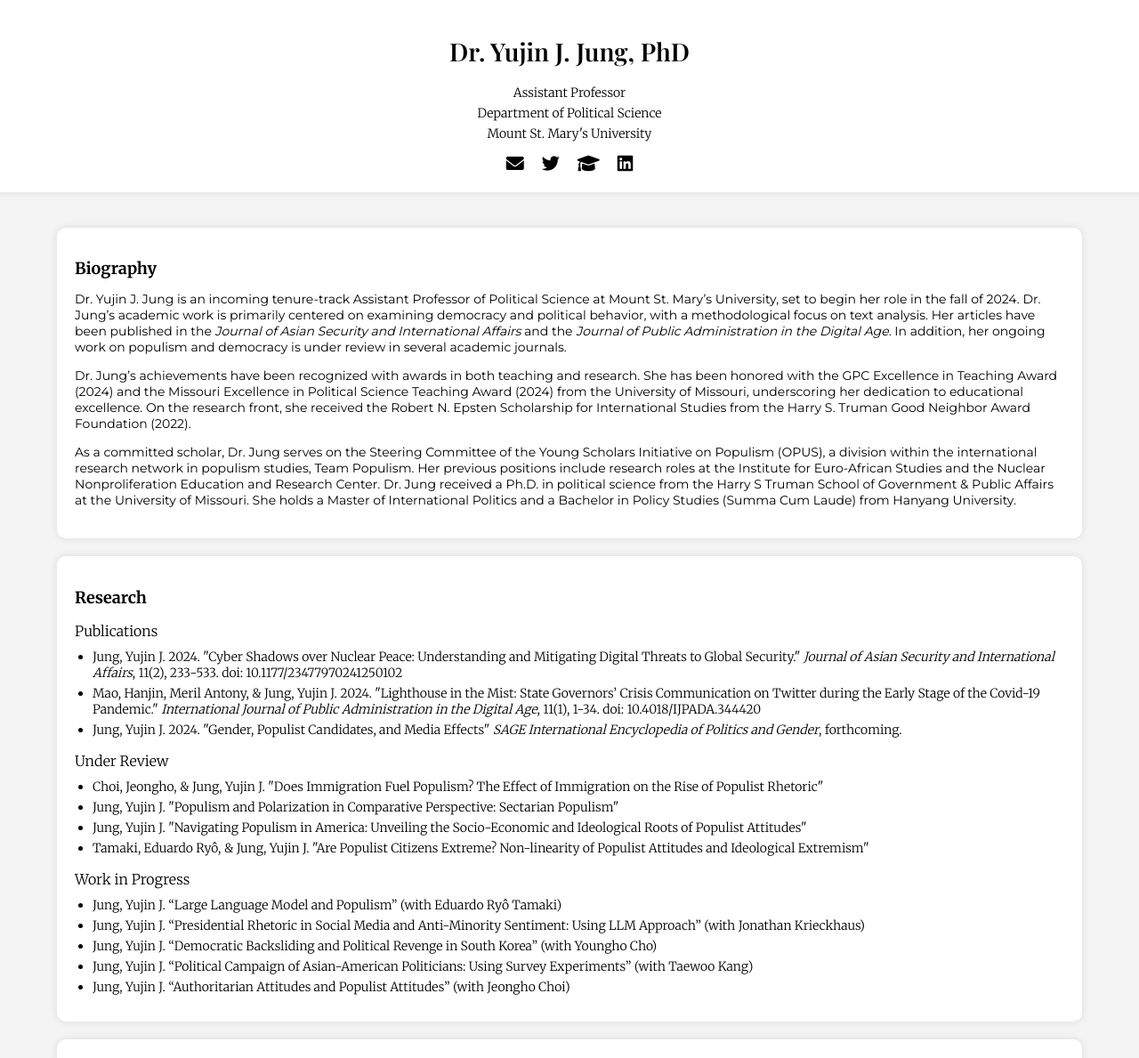
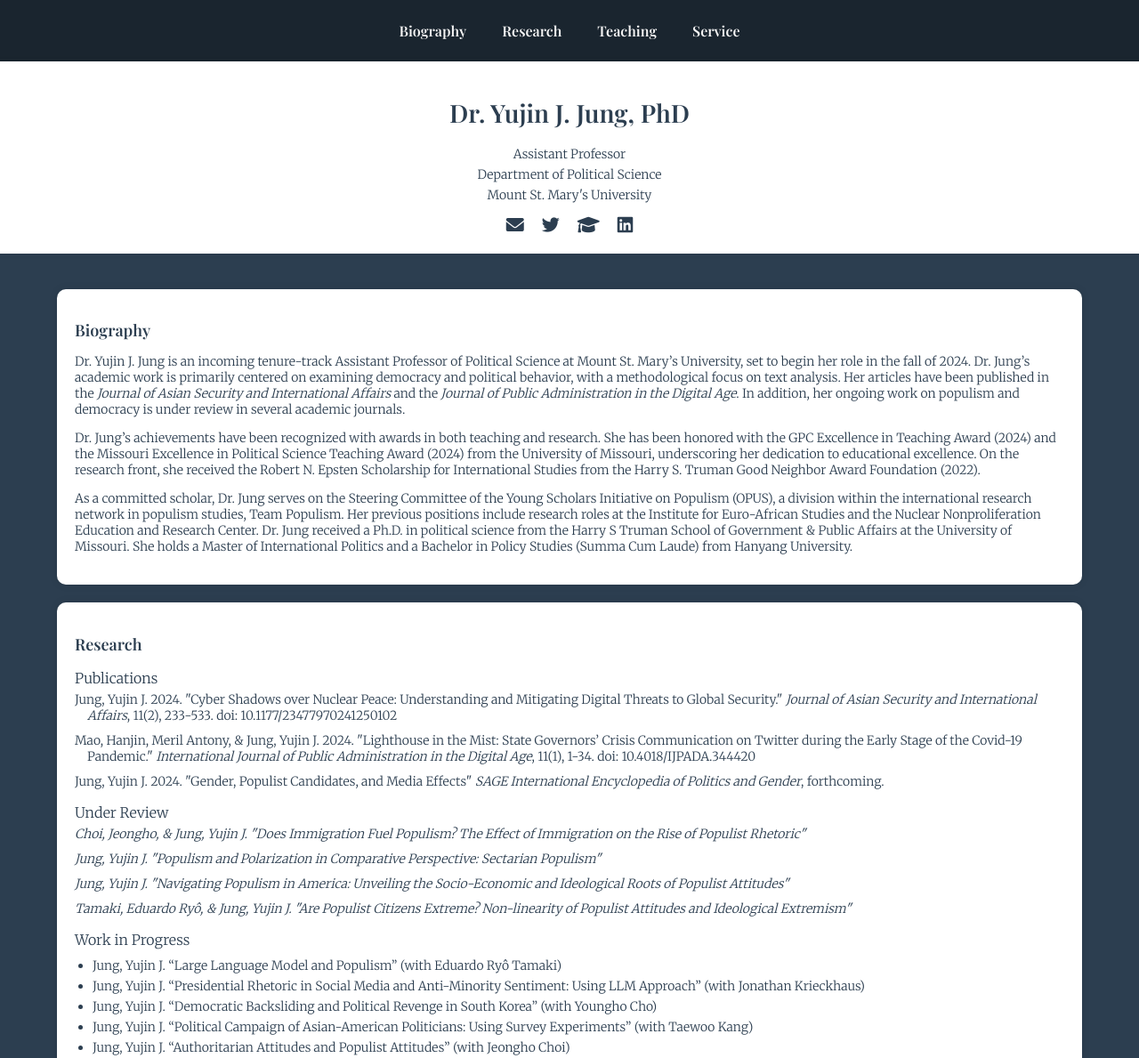
Before and after one commit to juliajung11/juliajung11.github.io, a plain HTML site: page index.html in a window 1280 px wide. Shown: the top 1189 px of the page at 89% size. Drawn offline with nearby package versions, Linux system fonts and the light colour scheme; a web font is replaced by a local one.

Commit message:
Update index.html

```diff
--- a/index.html
+++ b/index.html
@@ -16,7 +16,26 @@
             display: flex;
             flex-direction: column;
             align-items: center;
-            background-color: #f4f4f4;
+            background-color: #2C3E50; /* 전체 바탕화면을 짙은 네이비 색으로 수정 */
+            color: #f4f4f4; /* 글씨 색상을 흰색으로 변경 */
+        }
+        .navbar {
+            width: 100%;
+            background-color: #1A252F;
+            display: flex;
+            justify-content: center;
+            padding: 10px 0;
+        }
+        .navbar a {
+            color: #f4f4f4;
+            padding: 14px 20px;
+            text-decoration: none;
+            font-size: 16px;
+            font-family: 'Playfair Display', serif; /* 섹션 클릭 버튼 글씨체 변경 */
+        }
+        .navbar a:hover {
+            background-color: #3E5566;
+            color: white;
         }
         .header {
             text-align: center;
@@ -25,10 +44,12 @@
             width: 100%;
             box-shadow: 0 0 10px rgba(0, 0, 0, 0.1);
             font-family: 'Playfair Display', serif;
+            color: #2C3E50;
         }
         .header p {
             font-family: 'Merriweather', serif; /* Assistant Professor 텍스트 글씨체 변경 */
             margin: 5px 0; /* 줄 간격 줄임 */
+            color: #2C3E50;
         }
         .container {
             width: 90%; /* 양옆 폭을 넓힘 */
@@ -42,9 +63,10 @@
             border-radius: 10px;
             box-shadow: 0 0 10px rgba(0, 0, 0, 0.1);
             margin-bottom: 20px;
+            color: #2C3E50;
         }
         .section h2 {
-            font-family: 'Merriweather', serif;
+            font-family: 'Playfair Display', serif; /* 헤더 글씨체 변경 */
             font-weight: 700;
             margin-bottom: 10px;
             font-size: 18px; /* 글씨체를 한 단계 줄임 */
@@ -64,6 +86,18 @@
             font-family: 'Merriweather', serif; /* body 글씨체 변경 */
             font-weight: 300; /* LaTeX 스타일 */
         }
+        .section p, .section div {
+            font-family: 'Merriweather', serif; /* Biography 글씨체 변경 */
+            font-weight: 300; /* LaTeX 스타일 */
+        }
+        .publication, .under-review {
+            text-indent: -1em;
+            padding-left: 1em;
+            margin-bottom: 10px;
+        }
+        .under-review em {
+            font-style: italic; /* Under Review 제목 이탤릭체로 변경 */
+        }
         .divider {
             border-top: 1px solid #ccc;
             margin: 20px 0;
@@ -75,47 +109,49 @@
         }
         .social-icons a {
             margin: 0 10px;
-            color: #000;
+            color: #2C3E50;
             text-decoration: none;
             font-size: 20px; /* 글씨체를 한 단계 줄임 */
         }
     </style>
 </head>
 <body>
+    <div class="navbar">
+        <a href="#biography">Biography</a>
+        <a href="#research">Research</a>
+        <a href="#teaching">Teaching</a>
+        <a href="#service">Service</a>
+    </div>
     <div class="header">
         <h1>Dr. Yujin J. Jung, PhD</h1>
         <p>Assistant Professor</p>
         <p>Department of Political Science</p>
         <p>Mount St. Mary's University</p>
         <div class="social-icons">
-            <a href="mailto:y.j.jung@msmary.edu"><i class="fas fa-envelope"></i></a>
-            <a href="https://twitter.com/dryujinJung"><i class="fab fa-twitter"></i></a>
-            <a href="https://scholar.google.com/citations?user=QjueJIoAAAAJ&hl=en"><i class="fas fa-graduation-cap"></i></a>
-            <a href="https://www.linkedin.com/in/juliayujinjung/"><i class="fab fa-linkedin"></i></a>
+            <a href="mailto:yujin.jung@example.com"><i class="fas fa-envelope"></i></a>
+            <a href="https://twitter.com/yujin_jung"><i class="fab fa-twitter"></i></a>
+            <a href="https://scholar.google.com/citations?user=your-scholar-id"><i class="fas fa-graduation-cap"></i></a>
+            <a href="https://www.linkedin.com/in/yujin-jung"><i class="fab fa-linkedin"></i></a>
         </div>
     </div>
     <div class="container">
-        <div class="section">
+        <div id="biography" class="section">
             <h2>Biography</h2>
             <p>Dr. Yujin J. Jung is an incoming tenure-track Assistant Professor of Political Science at Mount St. Mary’s University, set to begin her role in the fall of 2024. Dr. Jung’s academic work is primarily centered on examining democracy and political behavior, with a methodological focus on text analysis. Her articles have been published in the <em>Journal of Asian Security and International Affairs</em> and the <em>Journal of Public Administration in the Digital Age</em>. In addition, her ongoing work on populism and democracy is under review in several academic journals.</p>
             <p>Dr. Jung’s achievements have been recognized with awards in both teaching and research. She has been honored with the GPC Excellence in Teaching Award (2024) and the Missouri Excellence in Political Science Teaching Award (2024) from the University of Missouri, underscoring her dedication to educational excellence. On the research front, she received the Robert N. Epsten Scholarship for International Studies from the Harry S. Truman Good Neighbor Award Foundation (2022).</p>
             <p>As a committed scholar, Dr. Jung serves on the Steering Committee of the Young Scholars Initiative on Populism (OPUS), a division within the international research network in populism studies, Team Populism. Her previous positions include research roles at the Institute for Euro-African Studies and the Nuclear Nonproliferation Education and Research Center. Dr. Jung received a Ph.D. in political science from the Harry S Truman School of Government & Public Affairs at the University of Missouri. She holds a Master of International Politics and a Bachelor in Policy Studies (Summa Cum Laude) from Hanyang University.</p>
         </div>
-        <div class="section">
+        <div id="research" class="section">
             <h2>Research</h2>
             <h3>Publications</h3>
-            <ul>
-                <li>Jung, Yujin J. 2024. "Cyber Shadows over Nuclear Peace: Understanding and Mitigating Digital Threats to Global Security." <em>Journal of Asian Security and International Affairs</em>, 11(2), 233-533. doi: 10.1177/23477970241250102</li>
-                <li>Mao, Hanjin, Meril Antony, & Jung, Yujin J. 2024. "Lighthouse in the Mist: State Governors’ Crisis Communication on Twitter during the Early Stage of the Covid-19 Pandemic." <em>International Journal of Public Administration in the Digital Age</em>, 11(1), 1-34. doi: 10.4018/IJPADA.344420</li>
-                <li>Jung, Yujin J. 2024. "Gender, Populist Candidates, and Media Effects" <em>SAGE International Encyclopedia of Politics and Gender</em>, forthcoming.</li>
-            </ul>
+            <div class="publication">Jung, Yujin J. 2024. "Cyber Shadows over Nuclear Peace: Understanding and Mitigating Digital Threats to Global Security." <em>Journal of Asian Security and International Affairs</em>, 11(2), 233-533. doi: 10.1177/23477970241250102</div>
+            <div class="publication">Mao, Hanjin, Meril Antony, & Jung, Yujin J. 2024. "Lighthouse in the Mist: State Governors’ Crisis Communication on Twitter during the Early Stage of the Covid-19 Pandemic." <em>International Journal of Public Administration in the Digital Age</em>, 11(1), 1-34. doi: 10.4018/IJPADA.344420</div>
+            <div class="publication">Jung, Yujin J. 2024. "Gender, Populist Candidates, and Media Effects" <em>SAGE International Encyclopedia of Politics and Gender</em>, forthcoming.</div>
             <h3>Under Review</h3>
-            <ul>
-                <li>Choi, Jeongho, & Jung, Yujin J. "Does Immigration Fuel Populism? The Effect of Immigration on the Rise of Populist Rhetoric"</li>
-                <li>Jung, Yujin J. "Populism and Polarization in Comparative Perspective: Sectarian Populism"</li>
-                <li>Jung, Yujin J. "Navigating Populism in America: Unveiling the Socio-Economic and Ideological Roots of Populist Attitudes"</li>
-                <li>Tamaki, Eduardo Ryô, & Jung, Yujin J. "Are Populist Citizens Extreme? Non-linearity of Populist Attitudes and Ideological Extremism"</li>
-            </ul>
+            <div class="under-review"><em>Choi, Jeongho, & Jung, Yujin J. "Does Immigration Fuel Populism? The Effect of Immigration on the Rise of Populist Rhetoric"</em></div>
+            <div class="under-review"><em>Jung, Yujin J. "Populism and Polarization in Comparative Perspective: Sectarian Populism"</em></div>
+            <div class="under-review"><em>Jung, Yujin J. "Navigating Populism in America: Unveiling the Socio-Economic and Ideological Roots of Populist Attitudes"</em></div>
+            <div class="under-review"><em>Tamaki, Eduardo Ryô, & Jung, Yujin J. "Are Populist Citizens Extreme? Non-linearity of Populist Attitudes and Ideological Extremism"</em></div>
             <h3>Work in Progress</h3>
             <ul>
                 <li>Jung, Yujin J. “Large Language Model and Populism” (with Eduardo Ryô Tamaki)</li>
@@ -125,7 +161,7 @@
                 <li>Jung, Yujin J. “Authoritarian Attitudes and Populist Attitudes” (with Jeongho Choi)</li>
             </ul>
         </div>
-        <div class="section">
+        <div id="teaching" class="section">
             <h2>Teaching</h2>
             <h3>Assistant Professor at Mount St. Mary’s University</h3>
             <ul>
@@ -150,7 +186,7 @@
                 <li>Missouri Excellence in Political Science Teaching Award, University of Missouri, 2024.</li>
             </ul>
         </div>
-        <div class="section">
+        <div id="service" class="section">
             <h2>Service</h2>
             <h3>Experience</h3>
             <ul>
```
